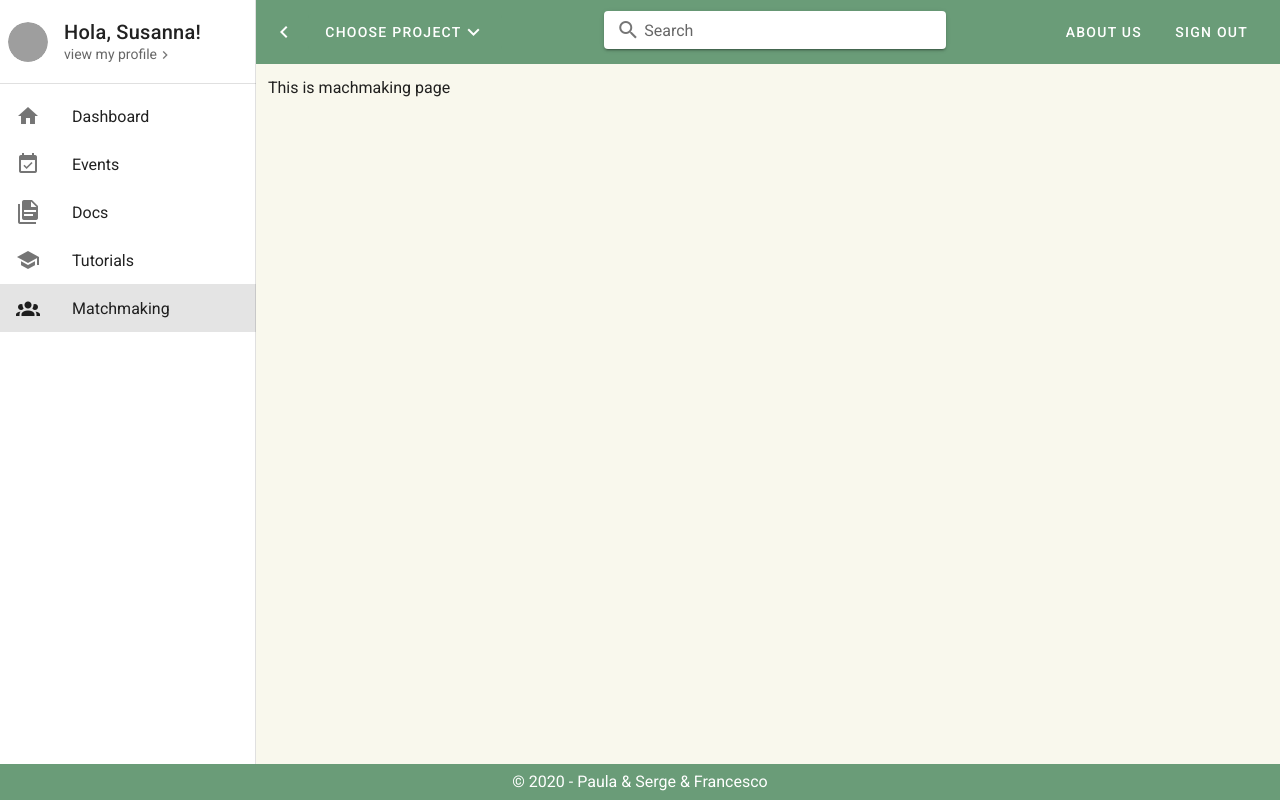
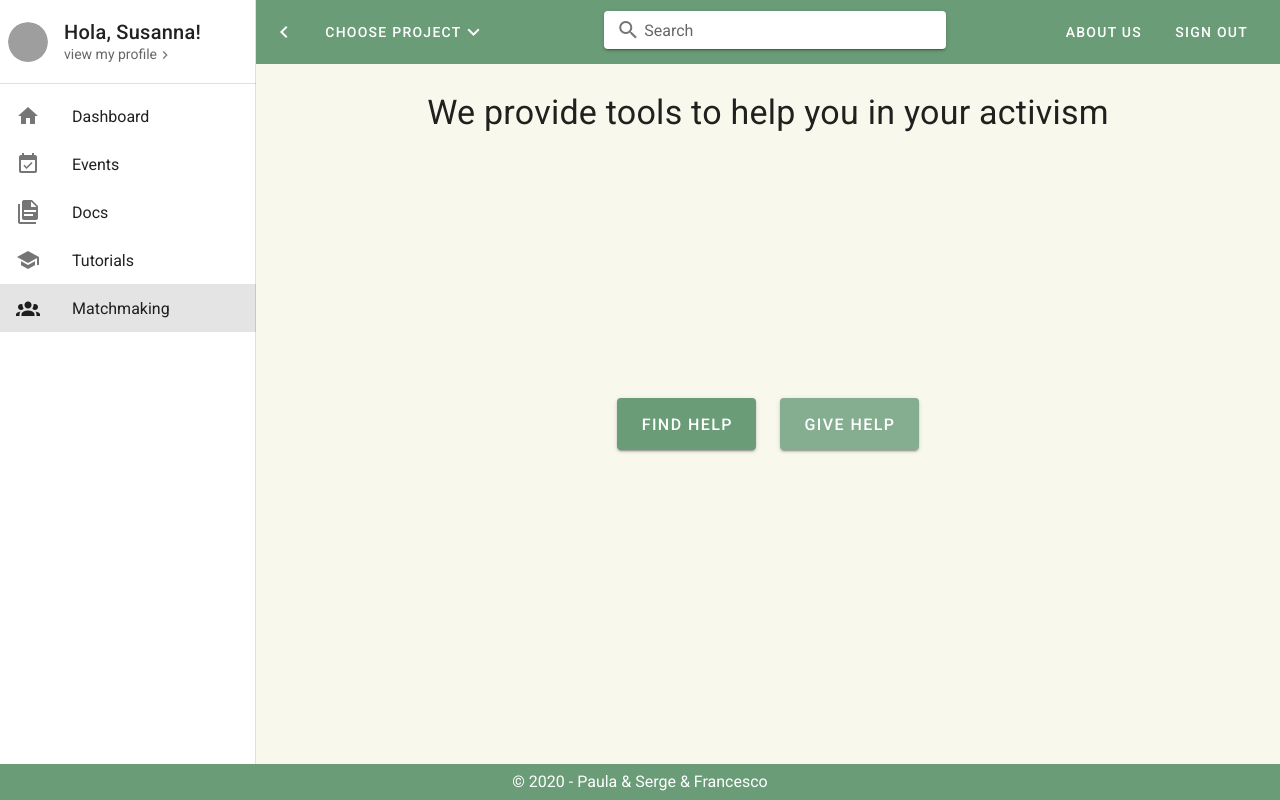
Before and after one commit to souserge/team-env-frontend, a Nuxt app: page /app/matchmaking in a window 1280 px wide. Built offline with nearby package versions, Linux system fonts and the light colour scheme; grey boxes are pictures that could not be loaded.

Commit message:
add matchmaking page

```diff
--- a/pages/app/matchmaking/index.vue
+++ b/pages/app/matchmaking/index.vue
@@ -1,13 +1,41 @@
 <template>
   <div>
-    <p>
-      This is machmaking page
-    </p>
+    <h1 class="display-1 mt-4 mb-4 text-center">
+        We provide tools to help you in your activism
+    </h1>
+    <v-row justify="center">
+      <v-img
+        max-height="250"
+        max-width="350"
+        :src="require('~/assets/images/matchmaking.png')"
+        @error="debugError"
+      ></v-img>
+    </v-row>
+
+    <v-row justify="center">
+        <v-col align="right" cols="6">
+          <v-btn color="primary" x-large @click="goTo('#our-services')">
+            Find help
+          </v-btn>
+        </v-col>
+        <v-col align="left" cols="6">
+          <v-btn color="primary" to="/app" x-large>
+            Give help
+          </v-btn>
+        </v-col>
+      </v-row>
   </div>
 </template>
 
 <script>
-export default {};
+export default {
+
+  methods: {
+    debugError(error) {
+      console.log(error);
+    }
+  }
+};
 </script>
 
 <style></style>
```
Also changed, not shown: assets/images/matchmaking.png (added), pages/app/matchmaking/findhelp.vue (added), pages/app/matchmaking/givehelp.vue (added).
